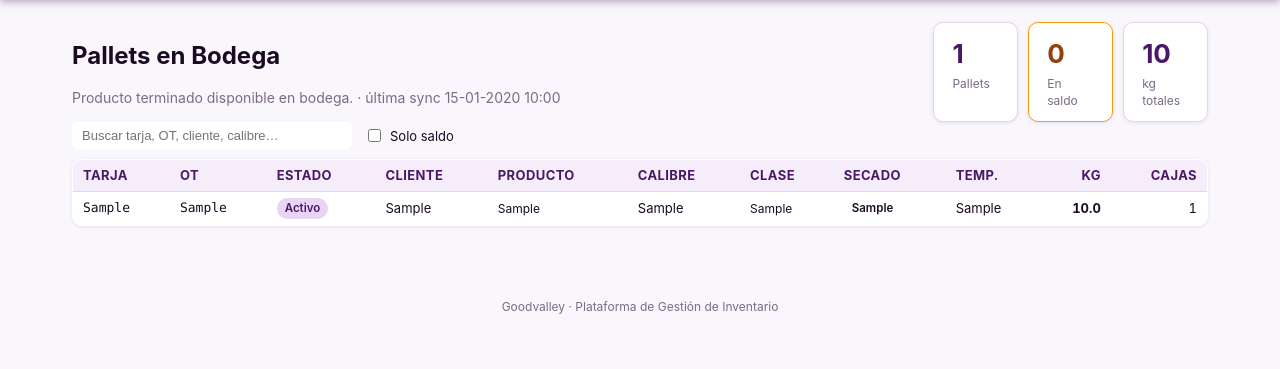
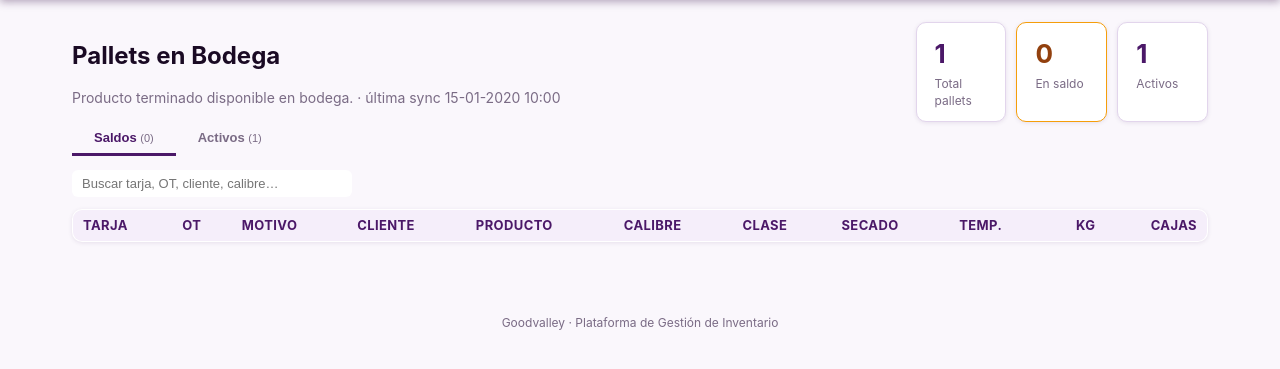
Before and after one commit to holscherp/Goodvalley, a Flask app: page /pallets in a window 1280 px wide. Shown: the part 58-427 px from the top of the page. Run offline with Flask 3, Linux system fonts and the light colour scheme; tables that the repository leaves empty hold one stand-in row (values such as "Sample post"); lists and menus that the app fills with data are empty.

Commit message:
Split Pallets en Bodega into Saldos / Activos tabs
Co-Authored-By: Claude Sonnet 4.6 <noreply@anthropic.com>

```diff
--- a/templates/pallets.html
+++ b/templates/pallets.html
@@ -2,6 +2,18 @@
 {% block title %}Pallets en Bodega · Goodvalley{% endblock %}
 
 {% block content %}
+{% set saldo_count = namespace(n=0, kg=0) %}
+{% set activo_count = namespace(n=0, kg=0) %}
+{% for p in pallets %}
+  {% if p.ot in shipped_ots %}
+    {% set saldo_count.n = saldo_count.n + 1 %}
+    {% set saldo_count.kg = saldo_count.kg + (p.weight_kg or 0) %}
+  {% else %}
+    {% set activo_count.n = activo_count.n + 1 %}
+    {% set activo_count.kg = activo_count.kg + (p.weight_kg or 0) %}
+  {% endif %}
+{% endfor %}
+
 <div class="row-between">
   <div>
     <h1>Pallets en Bodega</h1>
@@ -13,38 +25,52 @@
   <div class="cards" style="margin:0;gap:10px">
     <div class="card" style="min-width:0;padding:12px 18px">
       <div class="big">{{ pallets|length }}</div>
-      <div class="lbl">Pallets</div>
+      <div class="lbl">Total pallets</div>
     </div>
-    {% set saldo_count = namespace(n=0) %}
-    {% for p in pallets %}{% if p.ot in shipped_ots %}{% set saldo_count.n = saldo_count.n + 1 %}{% endif %}{% endfor %}
     <div class="card" style="min-width:0;padding:12px 18px;border:1px solid #f59e0b">
       <div class="big" style="color:#92400e">{{ saldo_count.n }}</div>
       <div class="lbl">En saldo</div>
     </div>
     <div class="card" style="min-width:0;padding:12px 18px">
-      <div class="big">{{ "{:,.0f}".format(pallets|sum(attribute='weight_kg') or 0) }}</div>
-      <div class="lbl">kg totales</div>
+      <div class="big">{{ activo_count.n }}</div>
+      <div class="lbl">Activos</div>
     </div>
   </div>
 </div>
 
 {% if pallets %}
-<div style="margin-bottom:10px;display:flex;gap:12px;align-items:center">
+
+{# ── Tab bar ── #}
+<div style="display:flex;gap:0;border-bottom:2px solid var(--border);margin-bottom:16px">
+  <button id="tab-btn-saldo" onclick="switchTab('saldo')"
+          style="padding:8px 22px;font-size:13px;font-weight:700;cursor:pointer;
+                 background:none;border:none;border-bottom:3px solid var(--purple);
+                 color:var(--purple);margin-bottom:-2px">
+    Saldos <span style="font-size:11px;font-weight:400;color:var(--muted)">({{ saldo_count.n }})</span>
+  </button>
+  <button id="tab-btn-activo" onclick="switchTab('activo')"
+          style="padding:8px 22px;font-size:13px;font-weight:700;cursor:pointer;
+                 background:none;border:none;border-bottom:3px solid transparent;
+                 color:var(--muted);margin-bottom:-2px">
+    Activos <span style="font-size:11px;font-weight:400">({{ activo_count.n }})</span>
+  </button>
+</div>
+
+{# ── Search bar ── #}
+<div style="margin-bottom:12px">
   <input id="pallet-search" type="text" placeholder="Buscar tarja, OT, cliente, calibre…"
          style="padding:6px 10px;border:1px solid var(--border);border-radius:6px;
                 background:var(--card);color:var(--fg);font-size:13px;width:280px"
          oninput="filterPallets(this.value)">
-  <label style="font-size:13px;display:flex;align-items:center;gap:6px;cursor:pointer">
-    <input type="checkbox" id="only-saldo" onchange="filterPallets(document.getElementById('pallet-search').value)">
-    Solo saldo
-  </label>
 </div>
 
-<table class="grid tight" id="pallet-table">
+{# ── Saldos table ── #}
+<div id="panel-saldo">
+<table class="grid tight" id="table-saldo">
   <thead><tr>
     <th>Tarja</th>
     <th>OT</th>
-    <th>Estado</th>
+    <th>Motivo</th>
     <th>Cliente</th>
     <th>Producto</th>
     <th>Calibre</th>
@@ -55,47 +81,88 @@
     <th class="num">Cajas</th>
   </tr></thead>
   <tbody>
-  {% for p in pallets %}
-  {% set is_saldo = p.ot in shipped_ots %}
-  <tr data-saldo="{{ 'yes' if is_saldo else 'no' }}">
+  {% for p in pallets %}{% if p.ot in shipped_ots %}
+  <tr>
     <td class="mono">{{ p.tarja }}</td>
     <td class="mono">{{ p.ot or '—' }}</td>
     <td>
-      {% if is_saldo %}
-        <span class="pill" style="background:#fef3c7;color:#92400e;font-weight:700">Saldo</span>
-        {% if p.pallet_estado_ot == 'F' %}
-          <span class="pill" style="background:#fee2e2;color:#b91c1c;font-size:10px">No cumplió</span>
-        {% elif p.pallet_estado_ot == 'T' %}
-          <span class="pill" style="background:#d1fae5;color:#065f46;font-size:10px">Excedente</span>
-        {% endif %}
+      {% if p.pallet_estado_ot == 'F' %}
+        <span class="pill" style="background:#fee2e2;color:#b91c1c;font-size:11px">No cumplió</span>
+      {% elif p.pallet_estado_ot == 'T' %}
+        <span class="pill" style="background:#d1fae5;color:#065f46;font-size:11px">Excedente</span>
       {% else %}
-        <span class="pill" style="background:var(--lavender);color:var(--purple)">Activo</span>
+        <span class="pill" style="background:#fef3c7;color:#92400e;font-size:11px">Saldo</span>
       {% endif %}
     </td>
     <td>{{ p.customer or '—' }}</td>
     <td style="font-size:12px">{{ p.producto or '—' }}</td>
     <td>{{ p.caliber or '—' }}</td>
     <td style="font-size:12px">{{ p.s_pallet_clase or '—' }}</td>
-    <td>
-      {% if p.drying %}<span class="pill pill-{{ p.drying }}">{{ p.drying_label }}</span>
-      {% else %}—{% endif %}
-    </td>
+    <td>{% if p.drying %}<span class="pill pill-{{ p.drying }}">{{ p.drying_label }}</span>{% else %}—{% endif %}</td>
     <td>{{ p.temporada or '—' }}</td>
     <td class="num"><strong>{{ "{:,.1f}".format(p.weight_kg or 0) }}</strong></td>
     <td class="num">{{ p.unidades or '—' }}</td>
   </tr>
-  {% endfor %}
+  {% endif %}{% endfor %}
   </tbody>
 </table>
+</div>
+
+{# ── Activos table ── #}
+<div id="panel-activo" style="display:none">
+<table class="grid tight" id="table-activo">
+  <thead><tr>
+    <th>Tarja</th>
+    <th>OT</th>
+    <th>Cliente</th>
+    <th>Producto</th>
+    <th>Calibre</th>
+    <th>Clase</th>
+    <th>Secado</th>
+    <th>Temp.</th>
+    <th class="num">kg</th>
+    <th class="num">Cajas</th>
+  </tr></thead>
+  <tbody>
+  {% for p in pallets %}{% if p.ot not in shipped_ots %}
+  <tr>
+    <td class="mono">{{ p.tarja }}</td>
+    <td class="mono">{{ p.ot or '—' }}</td>
+    <td>{{ p.customer or '—' }}</td>
+    <td style="font-size:12px">{{ p.producto or '—' }}</td>
+    <td>{{ p.caliber or '—' }}</td>
+    <td style="font-size:12px">{{ p.s_pallet_clase or '—' }}</td>
+    <td>{% if p.drying %}<span class="pill pill-{{ p.drying }}">{{ p.drying_label }}</span>{% else %}—{% endif %}</td>
+    <td>{{ p.temporada or '—' }}</td>
+    <td class="num"><strong>{{ "{:,.1f}".format(p.weight_kg or 0) }}</strong></td>
+    <td class="num">{{ p.unidades or '—' }}</td>
+  </tr>
+  {% endif %}{% endfor %}
+  </tbody>
+</table>
+</div>
 
 <script>
+var activeTab = 'saldo';
+
+function switchTab(tab) {
+  activeTab = tab;
+  ['saldo', 'activo'].forEach(function(t) {
+    var btn = document.getElementById('tab-btn-' + t);
+    var panel = document.getElementById('panel-' + t);
+    var active = (t === tab);
+    btn.style.color = active ? 'var(--purple)' : 'var(--muted)';
+    btn.style.borderBottomColor = active ? 'var(--purple)' : 'transparent';
+    panel.style.display = active ? '' : 'none';
+  });
+  filterPallets(document.getElementById('pallet-search').value);
+}
+
 function filterPallets(q) {
   q = q.toLowerCase();
-  var onlySaldo = document.getElementById('only-saldo').checked;
-  document.querySelectorAll('#pallet-table tbody tr').forEach(function(tr) {
-    var matchQ = !q || tr.textContent.toLowerCase().includes(q);
-    var matchS = !onlySaldo || tr.dataset.saldo === 'yes';
-    tr.style.display = (matchQ && matchS) ? '' : 'none';
+  var tableId = 'table-' + activeTab;
+  document.querySelectorAll('#' + tableId + ' tbody tr').forEach(function(tr) {
+    tr.style.display = (!q || tr.textContent.toLowerCase().includes(q)) ? '' : 'none';
   });
 }
 </script>
@@ -103,7 +170,7 @@ function filterPallets(q) {
 {% else %}
 <div class="empty">
   <p>No hay pallets registrados todavía.</p>
-  <p class="muted" style="margin-top:6px">Presioná <strong>Actualizar → Subir Bins en Bodega</strong> para traer los datos desde pWarehouse.</p>
+  <p class="muted" style="margin-top:6px">Presioná <strong>Actualizar → Sync Completo</strong> para traer los datos desde pWarehouse.</p>
 </div>
 {% endif %}
 {% endblock %}
```
